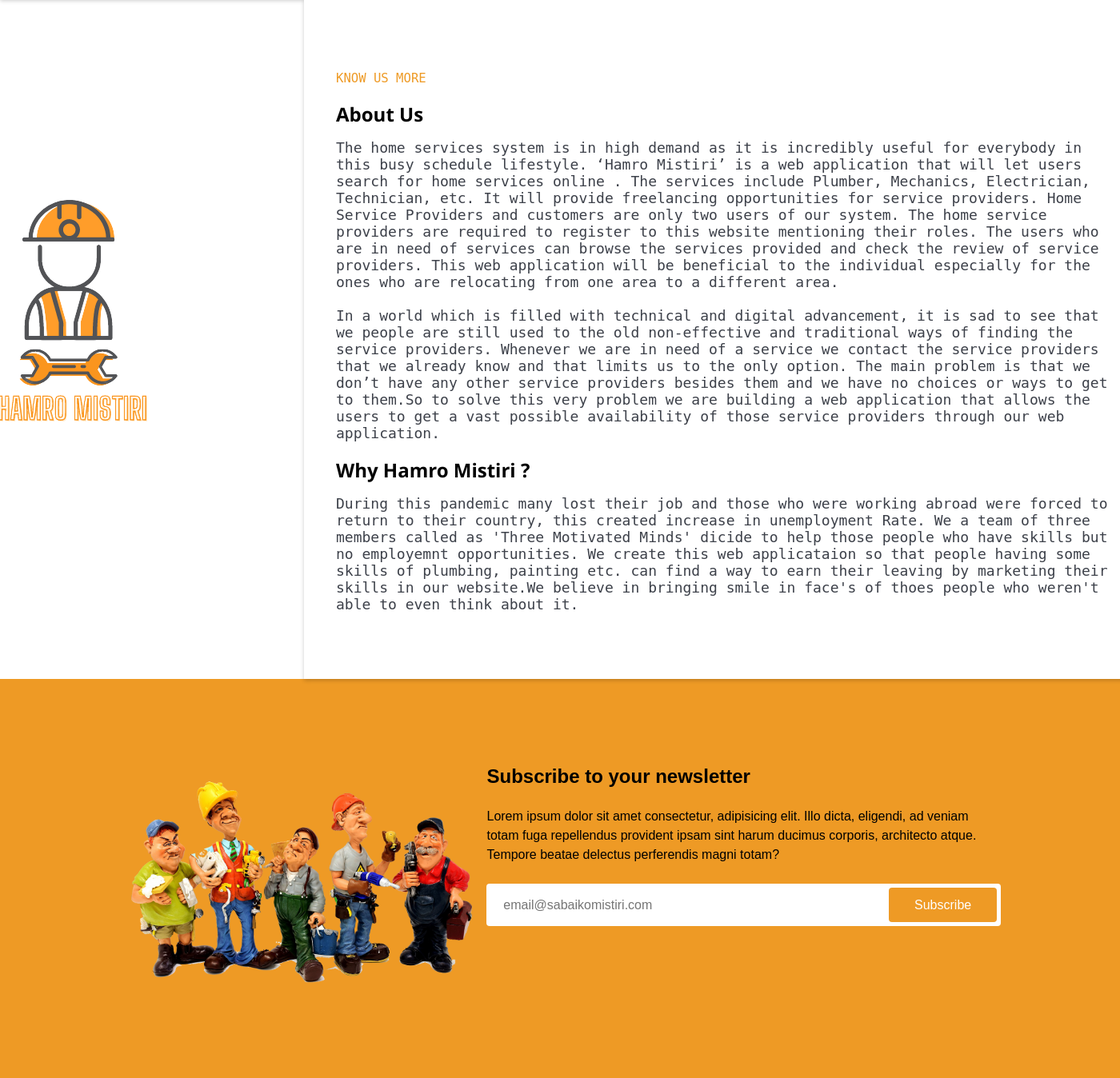
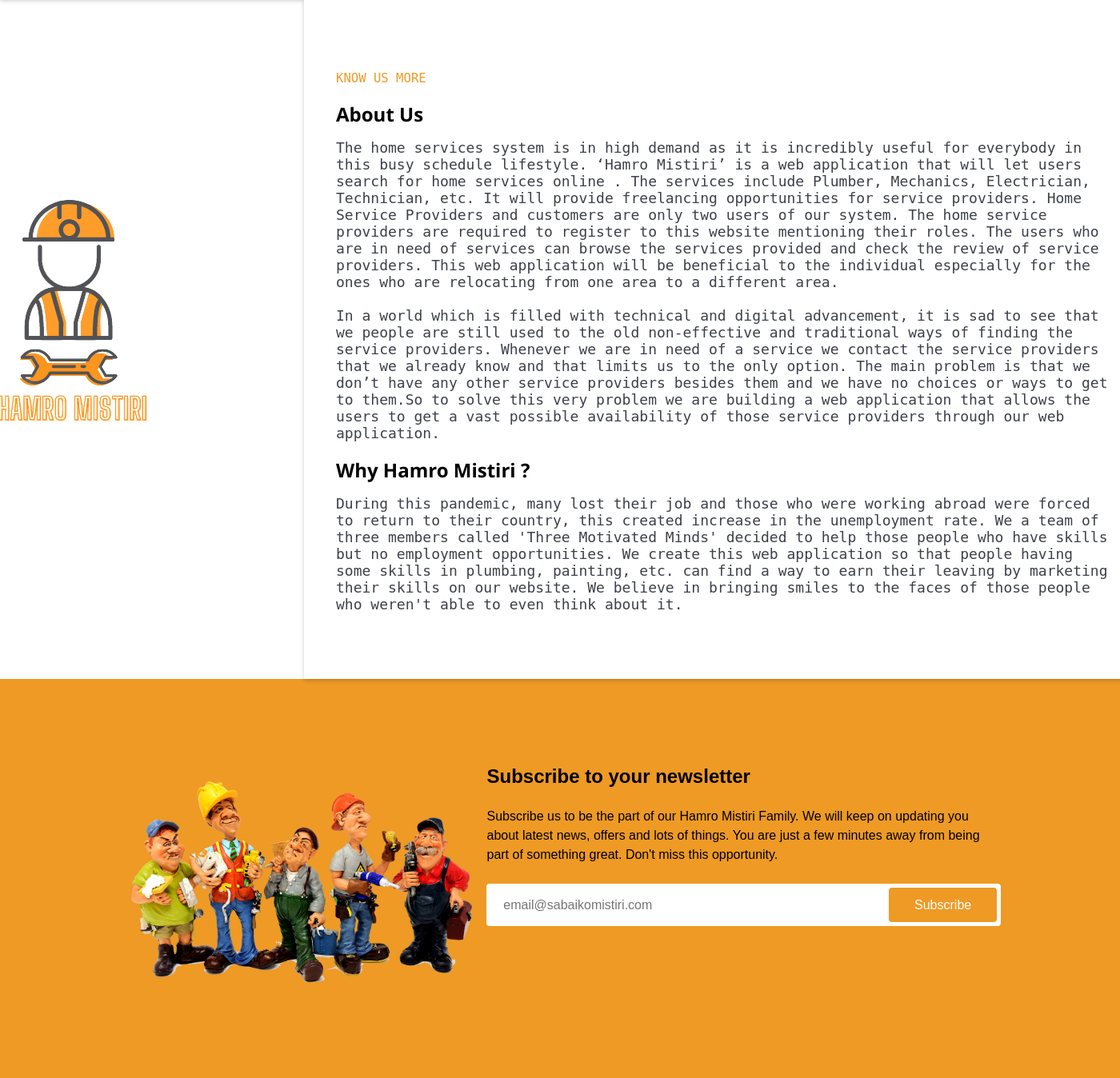
Before and after one commit to Anuragh6911/HamroMistiri, a PHP site: page / in a window 1400 px wide; the page is wider, and only the part inside the window is pictured. Shown: the part 2376-3724 px from the top of that part at 80% size. Run offline with PHP 8.4, Linux system fonts and the light colour scheme.

Commit message:
minor changes

```diff
--- a/carpenter.php
+++ b/carpenter.php
@@ -13,7 +13,7 @@ if(!isset($_SESSION['fullname'])){
 
         <link rel="stylesheet" href="./css/services.css">
         <title>
-            Engineers
+            Carpenter
         </title>
         <script src="https://code.jquery.com/jquery-3.6.0.min.js" integrity="sha256-/xUj+3OJU5yExlq6GSYGSHk7tPXikynS7ogEvDej/m4=" crossorigin="anonymous"></script>
         <script>
--- a/engineer.php
+++ b/engineer.php
@@ -10,7 +10,6 @@ if(!isset($_SESSION['fullname'])){
         <meta charset="UTF-8">
         <meta http-equiv="X-UA-Compatible" content="IE=edge">
         <meta name="viewport" content="width=device-width, initial-scale=1.0">
-
         <link rel="stylesheet" href="./css/services.css">
         <title>
             Engineers
--- a/footer.php
+++ b/footer.php
@@ -3,7 +3,7 @@
     <div class="container">
         <div class="box">
             <h3> About Us </h3>
-            <p> Lorem ipsum dolor sit amet consectetur adipisicing elit. </p>
+            <p> The home services system is in high demand as it is incredibly useful... </p>
             <button > Read More </button>
         </div>
         <div class="box">
@@ -79,7 +79,7 @@
 </footer>
 <footer class="copyright">
     <div>
-        Copyright © 2020 Sabaiko Mistiri | Developed by <a href="#"> Three Motivated Minds Pvt. Ltd. </a>
+        Copyright © 2020 Hamro Mistiri | Developed by <a href="#"> Three Motivated Minds Pvt. Ltd. </a>
     </div>
 </footer>
 <style>
--- a/header.php
+++ b/header.php
@@ -79,6 +79,10 @@ if(!isset($_SESSION['fullname'])){
   padding: 0 25px;
   color: #3d414a ;
 }
+
+/* .logout a:hover {
+  color: #fea72b;
+} */
 
 .container {
   width: 100%;
--- a/index.php
+++ b/index.php
@@ -210,7 +210,7 @@ if ($con){
     $sql3 = "INSERT INTO `service` (`fname`, `email_1`,`phone`,`pan`,`services`,`panimage` ) VALUES ('$fname', '$email_1','$phone','$pan','$services','$panimage' )";
 
 if ($con->query($sql3) === TRUE) {
-  // echo "New record created successfully";
+   echo "You have been registered successfully";
 } else {
   echo "Error: " . $sql3 . "<br>" . $con->error;
 
@@ -249,7 +249,7 @@ $con->close();
           <h1>Why Hamro Mistiri ?</h1>
 
             <P>
-            During this pandemic many lost their job and those who were working abroad were forced to return to their country, this created increase in unemployment Rate. We a team of three members called as 'Three Motivated Minds' dicide to help those people who have skills but no employemnt opportunities. We create this web applicataion so that people having some skills of plumbing, painting etc. can find a way to earn their leaving by marketing their skills in our website.We believe in bringing smile in face's of thoes people who weren't able to even think about it.
+            During this pandemic, many lost their job and those who were working abroad were forced to return to their country, this created increase in the unemployment rate. We a team of three members called 'Three Motivated Minds' decided to help those people who have skills but no employment opportunities. We create this web application so that people having some skills in plumbing, painting, etc. can find a way to earn their leaving by marketing their skills on our website. We believe in bringing smiles to the faces of those people who weren't able to even think about it.
             </P>
 
 
@@ -267,10 +267,7 @@ $con->close();
         <div>
           <h1>Subscribe to your newsletter</h1>
           <p>
-            Lorem ipsum dolor sit amet consectetur, adipisicing elit. Illo
-            dicta, eligendi, ad veniam totam fuga repellendus provident ipsam
-            sint harum ducimus corporis, architecto atque. Tempore beatae
-            delectus perferendis magni totam?
+          Subscribe us to be the part of our Hamro Mistiri Family. We will keep on updating you about latest news, offers and lots of things. You are just a few minutes away from being part of something great. Don't miss this opportunity.
           </p>
           <div class="input-sec4">
             <input type="email" placeholder="email@sabaikomistiri.com" />
--- a/mechanics.php
+++ b/mechanics.php
@@ -13,7 +13,7 @@ if(!isset($_SESSION['fullname'])){
 
         <link rel="stylesheet" href="./css/services.css">
         <title>
-            Engineers
+            Mechanics
         </title>
         <script src="https://code.jquery.com/jquery-3.6.0.min.js" integrity="sha256-/xUj+3OJU5yExlq6GSYGSHk7tPXikynS7ogEvDej/m4=" crossorigin="anonymous"></script>
         <script>
--- a/painter.php
+++ b/painter.php
@@ -13,7 +13,7 @@ if(!isset($_SESSION['fullname'])){
 
         <link rel="stylesheet" href="./css/services.css">
         <title>
-            Engineers
+            Painter
         </title>
         <script src="https://code.jquery.com/jquery-3.6.0.min.js" integrity="sha256-/xUj+3OJU5yExlq6GSYGSHk7tPXikynS7ogEvDej/m4=" crossorigin="anonymous"></script>
         <script>
--- a/plumber.php
+++ b/plumber.php
@@ -13,7 +13,7 @@ if(!isset($_SESSION['fullname'])){
 
         <link rel="stylesheet" href="./css/services.css">
         <title>
-            Engineers
+            Plumber
         </title>
         <script src="https://code.jquery.com/jquery-3.6.0.min.js" integrity="sha256-/xUj+3OJU5yExlq6GSYGSHk7tPXikynS7ogEvDej/m4=" crossorigin="anonymous"></script>
         <script>
@@ -25,7 +25,7 @@ if(!isset($_SESSION['fullname'])){
     </head>
     <body>
     <div id="header"> </div>
-        <h1 class="heading">Mechanics</h1>
+        <h1 class="heading">Plumber</h1>
         <div class="maina">
         <?php
           include 'dbcon.php';
@@ -37,7 +37,7 @@ if(!isset($_SESSION['fullname'])){
             while($row = mysqli_fetch_assoc($result)) {
               echo ' <div class="card1">
               <div class="cardimg">
-                  <img src="./images/plumber1.png" alt="Avatar"  >
+                  <img src="./images/plumber2.png" alt="Avatar"  >
               </div>
                <div class="cardcontainer">
                  <h4>'.  $row["fname"] .'</h4>
--- a/technician.php
+++ b/technician.php
@@ -13,7 +13,7 @@ if(!isset($_SESSION['fullname'])){
 
         <link rel="stylesheet" href="./css/services.css">
         <title>
-            Engineers
+            Technician
         </title>
         <script src="https://code.jquery.com/jquery-3.6.0.min.js" integrity="sha256-/xUj+3OJU5yExlq6GSYGSHk7tPXikynS7ogEvDej/m4=" crossorigin="anonymous"></script>
         <script>
```
